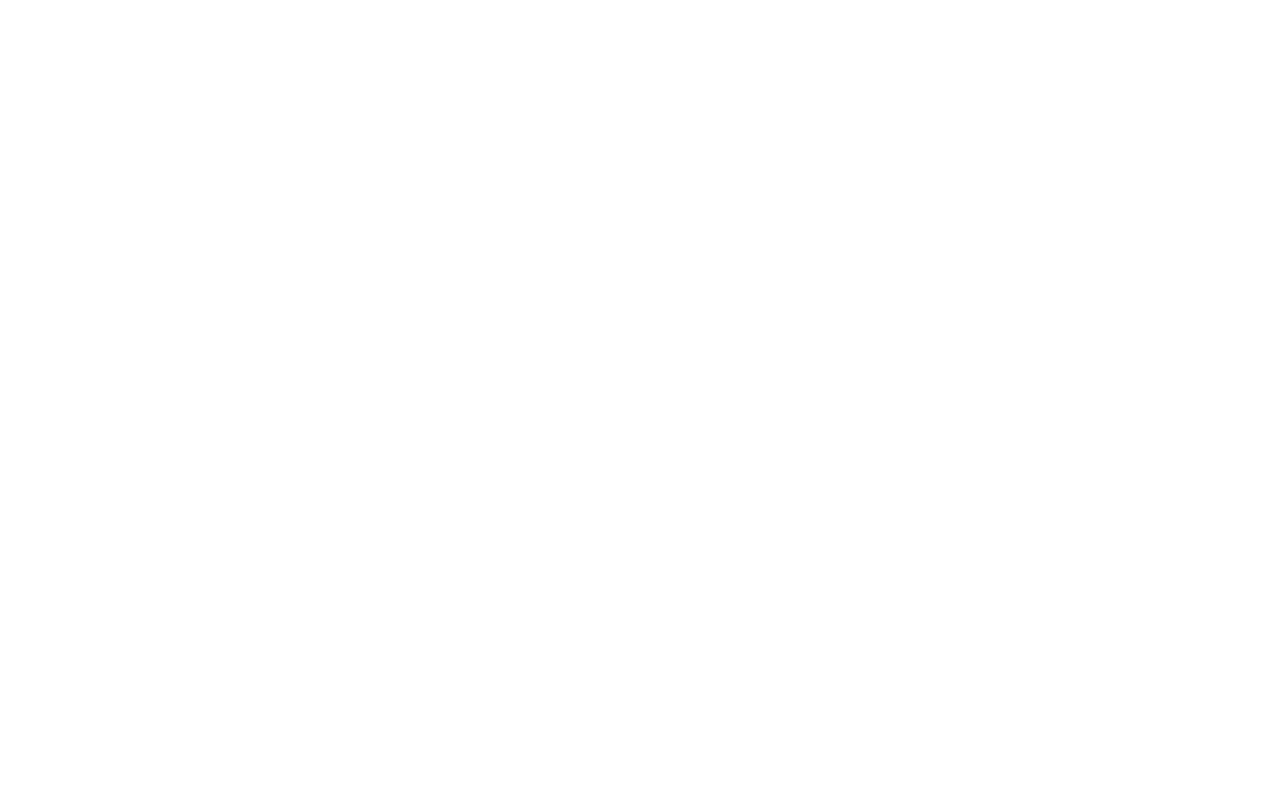
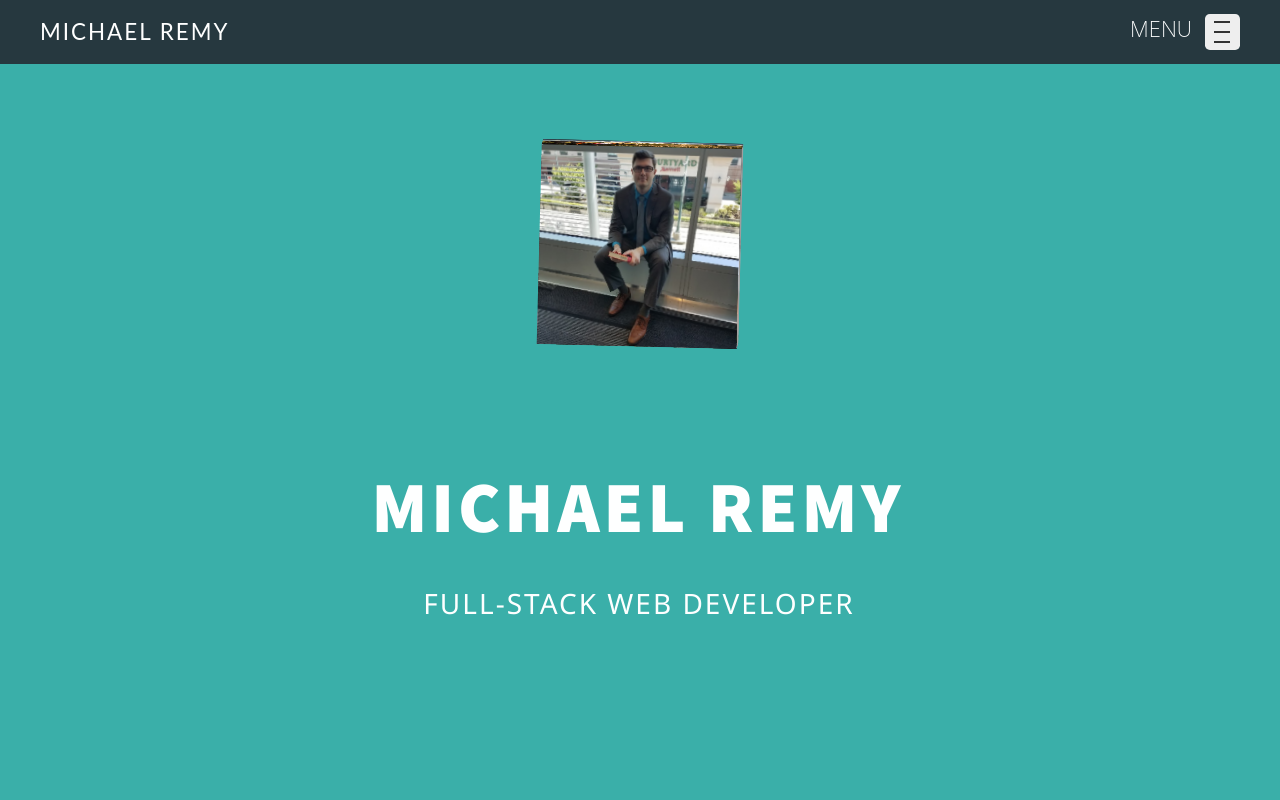
Before and after one commit to Michaeldremy/Portfolio-Website, a React (Create React App) app in the folder client/: page / in a window 1280 px wide. Shown: the top 800 px of the page. Built offline with nearby package versions, Linux system fonts and the light colour scheme; grey boxes are pictures that could not be loaded; a web font is replaced by a local one.

Commit message:
new routing for brower

```diff
--- a/client/package.json
+++ b/client/package.json
@@ -22,6 +22,7 @@
     "react-modal": "^3.11.2",
     "react-player": "^2.6.0",
     "react-reveal": "^1.2.2",
+    "react-router-dom": "^5.2.0",
     "react-scripts": "^3.4.3",
     "sweetalert": "^2.1.2"
   },
--- a/client/src/App.js
+++ b/client/src/App.js
@@ -1,8 +1,8 @@
 import React from 'react';
+import { BrowserRouter, Route} from "react-router-dom";
 import './App.css';
 import 'bootstrap/dist/css/bootstrap.min.css';
 import Sections from './views/Sections';
-import {Router} from '@reach/router';
 import GymBroProjectPage from './components/GymBroProjectPage';
 import CovidTrackerProjectPage from './components/CovidTrackerProjectPage';
 import CrepuscoloProjectPage from './components/CrepuscoloProjectPage';
@@ -11,13 +11,24 @@
 function App() {
   return (
     <div className="App">
-      <Router>
-        <Sections path="/Portfolio-Website" />
-        <GymBroProjectPage path="/GymBroProjectPage.js"/>
+      <BrowserRouter basename="/">
+        <div>
+          <Route exact path="/" component={Sections} />
+          <Route path="/gym-bro-project" component={GymBroProjectPage}/>
+          <Route path="/covid-tracker-project" component={CovidTrackerProjectPage}/>
+          <Route path="/crepuscolo-project" component={CrepuscoloProjectPage}/>
+          <Route path="/spider-queen-project" component={SpiderQueenProjectPage}/>
+
+          {/* <Route path="/about" component={About} /> */}
+        </div>
+      </BrowserRouter>
+      {/* <HashRouter basename="/"> */}
+        {/* <Sections path="/Portfolio-Website" /> */}
+        {/* <Route exact path="/gym-bro-project" component={GymBroProjectPage}/>
         <CovidTrackerProjectPage path="/covid-tracker-project"/>
         <CrepuscoloProjectPage path="/crepuscolo-project"/>
         <SpiderQueenProjectPage path="/spider-queen-project"/>
-      </Router>
+      </HashRouter> */}
     </div>
   );
 }
--- a/client/src/components/AboutMe.js
+++ b/client/src/components/AboutMe.js
@@ -43,7 +43,7 @@
             <header>
                 <div className="nav main-nav">
                     <div className="logo">
-                        <a href="/Portfolio-Website">Michael Remy</a>
+                        <a href="/">Michael Remy</a>
                     </div>
                     <div>
                         <h1>menu</h1>
@@ -53,7 +53,7 @@
                     </div>
                     <ul className="nav-list">
                         <li className="nav-item">
-                            <a href="/Portfolio-Website">Home</a>
+                            <a href="/">Home</a>
                         </li>
                         <li className="nav-item">
                             <a href="/gym-bro-project">Gym Bro</a>
@@ -161,7 +161,7 @@
                             and view a graphical representation of their workout stats.
                         </h5>
                         <p>
-                            Github: <a href="https://github.com/Michaeldremy/Gym_Bro_Python_Project" target="_blank" rel="noopener noreferrer"><GitHubIcon style={{fontSize: '23px', color: '#feffff', marginBottom: '6px'}}></GitHubIcon></a> | <a href="http://michaeldremy.pythonanywhere.com/" target="_blank" rel="noopener noreferrer">View Live Website</a> | <a href="GymBroProjectPage.js">View Project Demo</a>
+                            Github: <a href="https://github.com/Michaeldremy/Gym_Bro_Python_Project" target="_blank" rel="noopener noreferrer"><GitHubIcon style={{fontSize: '23px', color: '#feffff', marginBottom: '6px'}}></GitHubIcon></a> | <a href="http://michaeldremy.pythonanywhere.com/" target="_blank" rel="noopener noreferrer">View Live Website</a> | <a href="/gym-bro-project">View Project Demo</a>
                         </p>
                     </div>
                 </div>
--- a/client/src/components/CovidTrackerProjectPage.js
+++ b/client/src/components/CovidTrackerProjectPage.js
@@ -23,7 +23,7 @@
             <header>
             <div className="nav main-nav">
                     <div className="logo">
-                        <a href="/Portfolio-Website">Michael Remy</a>
+                        <a href="/">Michael Remy</a>
                     </div>
                     <div>
                         <h1>menu</h1>
@@ -33,7 +33,7 @@
                     </div>
                     <ul className="nav-list">
                         <li className="nav-item">
-                            <a href="/Portfolio-Website">Home</a>
+                            <a href="/">Home</a>
                         </li>
                         <li className="nav-item">
                             <a href="/gym-bro-project">Gym Bro</a>
--- a/client/src/components/CrepuscoloProjectPage.js
+++ b/client/src/components/CrepuscoloProjectPage.js
@@ -23,7 +23,7 @@
             <header>
             <div className="nav main-nav">
                     <div className="logo">
-                        <a href="/Portfolio-Website">Michael Remy</a>
+                        <a href="/">Michael Remy</a>
                     </div>
                     <div>
                         <h1>menu</h1>
@@ -33,7 +33,7 @@
                     </div>
                     <ul className="nav-list">
                         <li className="nav-item">
-                            <a href="/Portfolio-Website">Home</a>
+                            <a href="/">Home</a>
                         </li>
                         <li className="nav-item">
                             <a href="/gym-bro-project">Gym Bro</a>
--- a/client/src/components/SpiderQueenProjectPage.js
+++ b/client/src/components/SpiderQueenProjectPage.js
@@ -23,7 +23,7 @@
             <header>
             <div className="nav main-nav">
                     <div className="logo">
-                        <a href="/Portfolio-Website">Michael Remy</a>
+                        <a href="/">Michael Remy</a>
                     </div>
                     <div>
                         <h1>menu</h1>
@@ -33,7 +33,7 @@
                     </div>
                     <ul className="nav-list">
                         <li className="nav-item">
-                            <a href="/Portfolio-Website">Home</a>
+                            <a href="/">Home</a>
                         </li>
                         <li className="nav-item">
                             <a href="/gym-bro-project">Gym Bro</a>
--- a/client/src/components/gymBroProjectPage.js
+++ b/client/src/components/gymBroProjectPage.js
@@ -23,7 +23,7 @@
             <header>
             <div className="nav main-nav">
                     <div className="logo">
-                        <a href="/Portfolio-Website">Michael Remy</a>
+                        <a href="/">Michael Remy</a>
                     </div>
                     <div>
                         <h1>menu</h1>
@@ -33,7 +33,7 @@
                     </div>
                     <ul className="nav-list">
                         <li className="nav-item">
-                            <a href="/Portfolio-Website">Home</a>
+                            <a href="/">Home</a>
                         </li>
                         <li className="nav-item">
                             <a href="/gym-bro-project">Gym Bro</a>
```
Also changed, not shown: 1 other file (tests, documents, lock files or other folders).
